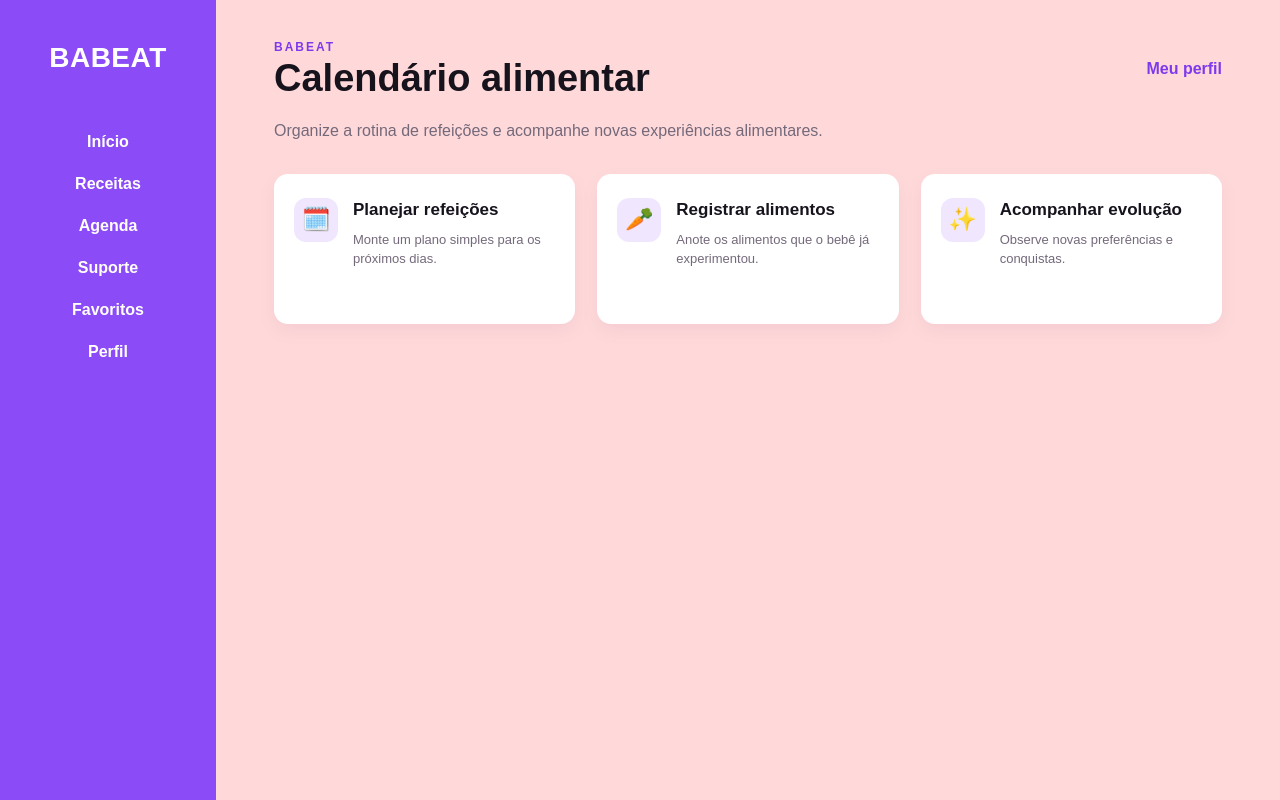
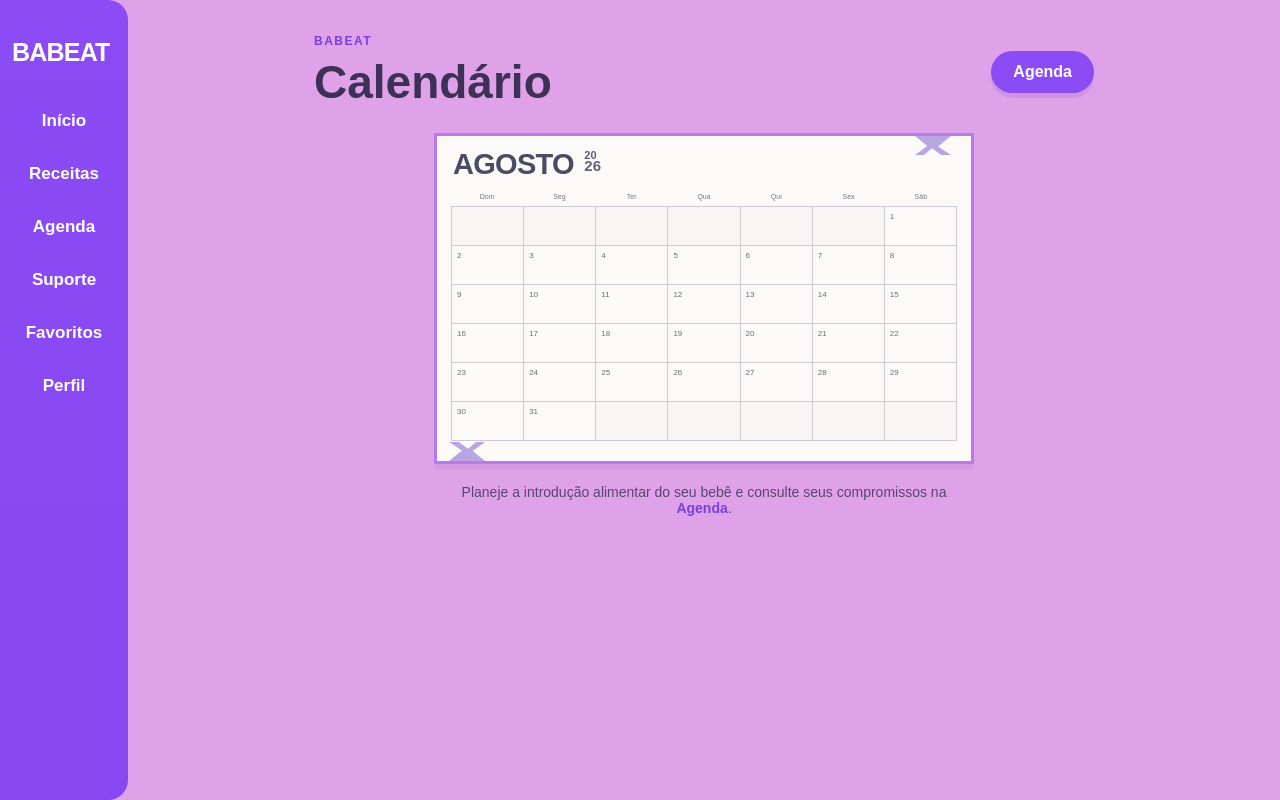
Before and after one commit to davidnrmg-wq/Babeat, a Django app: page /calendario/ in a window 1280 px wide. Run offline with Django 4.2, Linux system fonts and the light colour scheme.

Commit message:
Adiciona calendario visual e link para agenda

```diff
--- a/bebeat projeto/app/static/app/css/style.css
+++ b/bebeat projeto/app/static/app/css/style.css
@@ -1,304 +1,97 @@
-* {
-    margin: 0;
-    padding: 0;
-    box-sizing: border-box;
+:root {
+    --purple: #8b4bf5;
+    --purple-dark: #7841df;
+    --lilac: #dfa2e9;
+    --pink: #f8e7f4;
+    --turquoise: #3bd4d9;
+    --ink: #3e3158;
+    --white: #fff;
+    --line: #cfc9d2;
 }
 
-body {
-    font-family: Arial, sans-serif;
-    background: #fff;
-    color: #333;
+* { box-sizing: border-box; }
+body { margin: 0; color: var(--ink); font-family: Arial, Helvetica, sans-serif; background: var(--pink); }
+a { color: inherit; text-decoration: none; }
+button, input { font: inherit; }
+
+.app-shell { min-height: 100vh; display: flex; background: var(--lilac); }
+.sidebar { width: 128px; min-height: 100vh; padding: 34px 8px 24px; flex: 0 0 128px; background: linear-gradient(180deg, #8b4bf5, #8748ef); border-radius: 0 20px 20px 0; color: var(--white); }
+.sidebar-logo { display: block; margin: 4px 4px 35px; font-size: 25px; font-weight: 800; letter-spacing: -.8px; }
+.side-nav { display: flex; flex-direction: column; align-items: stretch; gap: 15px; }
+.side-nav a { padding: 9px 5px; border-radius: 22px; text-align: center; color: #fff; font-size: 17px; font-weight: 700; transition: .2s ease; }
+.side-nav a:hover, .side-nav a.active { background: var(--turquoise); color: #fff; }
+.app-content { width: 100%; min-width: 0; padding: 34px 5.7vw 48px; }
+
+.eyebrow { margin: 0 0 7px; color: var(--purple-dark); font-size: 12px; font-weight: 800; letter-spacing: 1.5px; }
+h1, h2, h3, p { margin-top: 0; }
+h1 { margin-bottom: 0; font-size: clamp(30px, 4vw, 48px); }
+.page-heading, .calendar-header { display: flex; align-items: flex-start; justify-content: space-between; gap: 24px; margin-bottom: 32px; }
+.profile-link { border-radius: 22px; padding: 11px 18px; background: var(--purple); color: #fff; font-weight: 700; }
+.theme-button, .agenda-button { display: inline-flex; align-items: center; justify-content: center; border: 0; border-radius: 24px; padding: 12px 22px; background: var(--purple); color: #fff; font-weight: 800; }
+
+.calendar-page { max-width: 780px; margin: 0 auto; }
+.calendar-header { align-items: center; margin-bottom: 24px; }
+.calendar-header h1 { font-size: clamp(32px, 4vw, 46px); }
+.agenda-button { min-width: 85px; background: var(--purple); box-shadow: 0 5px 0 rgba(100, 47, 191, .12); }
+.calendar-board { position: relative; max-width: 540px; margin: 20px auto 0; padding: 15px 14px 20px; background: #fbfaf8; border: 3px solid #b77be9; box-shadow: 0 5px 0 rgba(87, 55, 120, .08); }
+.calendar-month-row { display: flex; align-items: flex-start; justify-content: space-between; padding: 0 0 10px 2px; }
+.month-title { color: #4a4b65; font-size: 29px; line-height: .95; font-weight: 900; letter-spacing: -.7px; }
+.month-title span { display: inline-block; margin-left: 3px; color: #606078; font-size: 11px; line-height: .78; vertical-align: top; letter-spacing: 0; }
+.month-title strong { font-size: 15px; }
+.weekdays, .calendar-grid { display: grid; grid-template-columns: repeat(7, 1fr); }
+.weekdays { color: #78777d; font-size: 7px; text-align: center; text-transform: capitalize; }
+.weekdays span { padding: 4px 0 6px; }
+.calendar-grid { border-top: 1px solid var(--line); border-left: 1px solid var(--line); }
+.calendar-day { min-height: 39px; padding: 5px 5px; border-right: 1px solid var(--line); border-bottom: 1px solid var(--line); color: #6e6b73; font-size: 8px; }
+.calendar-day span { display: block; }
+.calendar-day.is-empty { background: #f7f6f4; }
+.month-decoration { position: absolute; width: 36px; height: 19px; background: #a990dd; opacity: .8; }
+.month-decoration-top { top: 0; right: 20px; clip-path: polygon(0 0, 100% 0, 64% 55%, 100% 100%, 73% 100%, 47% 64%, 25% 100%, 0 100%, 34% 53%); }
+.month-decoration-bottom { left: 12px; bottom: 0; transform: rotate(180deg); clip-path: polygon(0 0, 100% 0, 64% 55%, 100% 100%, 73% 100%, 47% 64%, 25% 100%, 0 100%, 34% 53%); }
+.calendar-hint { max-width: 540px; margin: 20px auto 0; color: #59466c; font-size: 14px; text-align: center; }
+.calendar-hint a { color: var(--purple-dark); font-weight: 800; }
+
+.section-page, .recipe-page, .dashboard-home { max-width: 1000px; margin: 0 auto; }
+.section-description { max-width: 680px; font-size: 17px; line-height: 1.6; }
+.section-grid, .shortcut-grid, .recipe-grid { display: grid; gap: 18px; grid-template-columns: repeat(auto-fit, minmax(220px, 1fr)); }
+.feature-card, .shortcut-card, .recipe-card { background: rgba(255,255,255,.72); border-radius: 18px; padding: 22px; box-shadow: 0 6px 16px rgba(83,51,111,.08); }
+.feature-card { display: flex; gap: 15px; align-items: flex-start; }
+.feature-icon { font-size: 28px; }
+.feature-card h2, .recipe-card h2 { margin-bottom: 8px; font-size: 20px; }
+.feature-card p, .recipe-card p { margin-bottom: 0; line-height: 1.5; }
+.shortcut-card { transition: transform .2s ease; }
+.shortcut-card:hover { transform: translateY(-3px); }
+.shortcut-card span { font-size: 28px; }
+.shortcut-card h3 { margin: 12px 0 5px; font-size: 20px; }
+.shortcut-card p { margin: 0; }
+.welcome-panel { display: flex; justify-content: space-between; align-items: center; gap: 25px; margin-bottom: 38px; padding: 30px; border-radius: 24px; background: rgba(255,255,255,.6); }
+.welcome-panel h1 { max-width: 600px; margin: 0 0 14px; }
+.welcome-panel p:not(.eyebrow) { line-height: 1.5; }
+.welcome-illustration { font-size: 74px; }
+.home-section-title { display: flex; justify-content: space-between; align-items: center; margin-bottom: 15px; }
+.home-section-title h2 { margin: 0; }
+.recipe-card { position: relative; overflow: hidden; padding: 0; }
+.recipe-card img { width: 100%; height: 180px; display: block; object-fit: cover; background: #e6d5eb; }
+.recipe-card-body { padding: 18px; }
+.favorite-button { border: 0; background: none; color: var(--purple); font-size: 28px; cursor: pointer; position: absolute; right: 12px; bottom: 11px; }
+
+.login-page { min-height: 100vh; display: grid; place-items: center; padding: 24px; background: var(--lilac); }
+.login-card { width: min(100%, 400px); padding: 38px; border-radius: 25px; background: rgba(255,255,255,.85); box-shadow: 0 12px 30px rgba(83,51,111,.12); }
+.login-brand { display: block; margin-bottom: 30px; color: var(--purple); font-size: 32px; font-weight: 900; text-align: center; }
+.login-card label { display: block; margin: 15px 0 7px; font-weight: 700; }
+.login-card input { width: 100%; padding: 13px; border: 2px solid #e0d6e8; border-radius: 12px; background: #fff; }
+.forgot-password { display: block; margin: 13px 0 22px; color: var(--purple-dark); font-size: 13px; }
+.login-card button { width: 100%; padding: 14px; border: 0; border-radius: 22px; background: var(--turquoise); color: #fff; font-weight: 900; cursor: pointer; }
+
+@media (max-width: 650px) {
+    .app-shell { display: block; }
+    .sidebar { width: 100%; min-height: auto; padding: 16px 14px 12px; border-radius: 0 0 20px 20px; }
+    .sidebar-logo { display: inline-block; margin: 0 0 12px; }
+    .side-nav { flex-direction: row; flex-wrap: wrap; gap: 5px; }
+    .side-nav a { padding: 7px 10px; font-size: 13px; }
+    .app-content { padding: 25px 18px 40px; }
+    .welcome-panel { align-items: flex-start; padding: 22px; }
+    .welcome-illustration { display: none; }
+    .calendar-board { padding-left: 7px; padding-right: 7px; }
+    .calendar-day { min-height: 35px; padding: 4px 3px; }
 }
-
-
-/* NAVBAR */
-
-.navbar {
-    width: 100%;
-    min-height: 75px;
-
-    display: flex;
-    align-items: center;
-    justify-content: space-between;
-
-    padding: 15px 7%;
-
-    background: #fff;
-
-    border-bottom: 1px solid #eee;
-}
-
-.logo {
-    font-size: 24px;
-    font-weight: bold;
-}
-
-.navbar nav {
-    display: flex;
-    gap: 25px;
-}
-
-.navbar a {
-    text-decoration: none;
-    color: #333;
-    font-weight: 500;
-}
-
-.navbar a:hover {
-    opacity: 0.7;
-}
-
-
-/* HERO */
-
-.hero {
-    min-height: 550px;
-
-    display: flex;
-    align-items: center;
-    justify-content: space-between;
-
-    padding: 70px 10%;
-}
-
-.hero-text {
-    max-width: 600px;
-}
-
-.hero-text h1 {
-    font-size: 48px;
-    line-height: 1.15;
-
-    margin-bottom: 25px;
-}
-
-.hero-text p {
-    font-size: 18px;
-    line-height: 1.7;
-
-    margin-bottom: 30px;
-}
-
-.botoes {
-    display: flex;
-    gap: 15px;
-}
-
-.btn {
-    display: inline-block;
-
-    padding: 14px 25px;
-
-    border-radius: 8px;
-
-    text-decoration: none;
-}
-
-.principal {
-    background: #333;
-    color: white;
-}
-
-.secundario {
-    border: 1px solid #333;
-    color: #333;
-}
-
-
-/* IMAGEM */
-
-.hero-image {
-    width: 350px;
-    height: 350px;
-
-    border-radius: 50%;
-
-    display: flex;
-    align-items: center;
-    justify-content: center;
-}
-
-.icone-bebe {
-    font-size: 130px;
-}
-
-
-/* RECURSOS */
-
-.recursos {
-    padding: 70px 10%;
-    text-align: center;
-}
-
-.recursos h2 {
-    font-size: 32px;
-    margin-bottom: 40px;
-}
-
-.cards {
-    display: grid;
-
-    grid-template-columns:
-        repeat(4, 1fr);
-
-    gap: 25px;
-}
-
-.card {
-    padding: 30px 20px;
-
-    border: 1px solid #eee;
-
-    border-radius: 12px;
-
-    transition: transform 0.2s;
-}
-
-.card:hover {
-    transform: translateY(-5px);
-}
-
-.card span {
-    font-size: 40px;
-}
-
-.card h3 {
-    margin: 15px 0;
-}
-
-.card p {
-    line-height: 1.5;
-}
-
-
-/* FOOTER */
-
-footer {
-    text-align: center;
-
-    padding: 30px;
-
-    border-top: 1px solid #eee;
-
-    margin-top: 50px;
-}
-
-
-/* RESPONSIVIDADE */
-
-@media (max-width: 900px) {
-
-    .navbar {
-        flex-direction: column;
-        gap: 20px;
-    }
-
-    .navbar nav {
-        flex-wrap: wrap;
-        justify-content: center;
-    }
-
-    .hero {
-        flex-direction: column;
-        text-align: center;
-        gap: 50px;
-    }
-
-    .botoes {
-        justify-content: center;
-    }
-
-    .cards {
-        grid-template-columns:
-            repeat(2, 1fr);
-    }
-
-}
-
-
-@media (max-width: 600px) {
-
-    .hero-text h1 {
-        font-size: 36px;
-    }
-
-    .cards {
-        grid-template-columns: 1fr;
-    }
-
-}
-.card {
-    display: block;
-    color: inherit;
-    text-decoration: none;
-}
-
-.page-content {
-    min-height: 500px;
-}
-
-.page-content > p {
-    max-width: 680px;
-    margin: 0 auto 35px;
-    line-height: 1.6;
-}
-
-/* Interface visual Babeat baseada nas referencias */
-:root { --pink-bg:#ffd9d9; --purple:#8b4bf6; --purple-dark:#7c3aed; --cyan:#4ed6df; --text:#17131d; }
-.app-shell { min-height:100vh; display:flex; background:var(--pink-bg); color:var(--text); }
-.sidebar { width:216px; min-height:100vh; flex:0 0 216px; padding:42px 24px; background:var(--purple); color:white; }
-.sidebar-logo { display:block; margin-bottom:52px; color:white; font-size:28px; font-weight:800; letter-spacing:.5px; text-align:center; text-decoration:none; }
-.side-nav { display:flex; flex-direction:column; align-items:stretch; gap:10px; }
-.side-nav a { padding:7px 10px; border-radius:5px; color:white; font-size:16px; font-weight:700; text-align:center; text-decoration:none; transition:background .2s,transform .2s; }
-.side-nav a:hover,.side-nav a.active { background:var(--cyan); transform:translateX(2px); }
-.app-content { flex:1; min-width:0; }
-.recipe-page { max-width:1040px; margin:0 auto; padding:40px 46px 70px; }
-.page-heading { display:flex; align-items:center; justify-content:space-between; margin-bottom:36px; }
-.eyebrow { margin-bottom:5px; color:var(--purple-dark); font-size:12px; font-weight:800; letter-spacing:2px; }
-.page-heading h1 { font-size:38px; line-height:1; }
-.profile-link { color:var(--purple-dark); font-weight:700; text-decoration:none; }
-.recipe-grid { display:grid; grid-template-columns:repeat(3,minmax(150px,1fr)); gap:26px 44px; }
-.recipe-card { overflow:hidden; background:white; box-shadow:0 8px 18px rgba(108,58,145,.08); transition:transform .2s,box-shadow .2s; }
-.recipe-card:hover { transform:translateY(-4px); box-shadow:0 12px 24px rgba(108,58,145,.16); }
-.recipe-card img { display:block; width:100%; height:142px; object-fit:cover; }
-.recipe-card-body { position:relative; min-height:58px; padding:9px 12px 12px; }
-.recipe-card h2 { margin-bottom:4px; font-size:17px; }
-.recipe-card p { color:#665d6d; font-size:12px; }
-.favorite-button { position:absolute; top:10px; right:10px; border:0; background:transparent; color:var(--purple-dark); cursor:pointer; font-size:24px; line-height:1; }
-.login-page { min-height:100vh; display:grid; place-items:center; background:var(--pink-bg); }
-.login-card { width:min(90vw,225px); min-height:368px; padding:30px 15px 28px; border-radius:24px; background:linear-gradient(160deg,#8c4cf5 0%,#8745ee 100%); box-shadow:0 14px 30px rgba(119,65,197,.15); }
-.login-brand { display:block; margin-bottom:34px; color:white; font-size:27px; font-weight:800; text-align:center; text-decoration:none; }
-.login-card form { display:flex; flex-direction:column; }
-.login-card label { margin:0 0 7px 15px; color:white; font-size:14px; font-weight:700; }
-.login-card input { width:100%; height:25px; margin-bottom:28px; padding:0 13px; border:0; border-radius:20px; outline:none; background:white; color:var(--text); }
-.login-card .forgot-password { align-self:flex-end; margin-top:-22px; color:white; font-size:8px; font-weight:700; text-decoration:none; }
-.login-card button { width:119px; height:30px; align-self:center; margin-top:61px; border:0; border-radius:3px; background:var(--cyan); color:white; cursor:pointer; font-size:14px; font-weight:800; }
-.login-card button:hover { filter:brightness(.95); }
-@media (max-width:720px) { .app-shell{display:block;} .sidebar{width:100%;min-height:auto;padding:22px 18px 16px;} .sidebar-logo{margin-bottom:18px;} .side-nav{flex-direction:row;flex-wrap:wrap;justify-content:center;gap:5px;} .side-nav a{padding:7px 12px;font-size:14px;} .recipe-page{padding:30px 20px 50px;} .page-heading{margin-bottom:24px;} .page-heading h1{font-size:30px;} .recipe-grid{grid-template-columns:repeat(2,minmax(0,1fr));gap:20px 16px;} }
-@media (max-width:420px) { .recipe-grid{grid-template-columns:1fr;} .recipe-card img{height:180px;} }
-
-/* Componentes compartilhados das páginas temáticas */
-.dashboard-home,.section-page { max-width:1040px; margin:0 auto; padding:40px 46px 70px; }
-.welcome-panel { display:flex; align-items:center; justify-content:space-between; min-height:255px; margin-bottom:38px; padding:35px 42px; border-radius:22px; background:linear-gradient(135deg,#8b4bf6,#a263f7); color:white; box-shadow:0 12px 24px rgba(108,58,145,.14); }
-.welcome-panel h1 { max-width:560px; margin:8px 0 14px; font-size:37px; line-height:1.08; }
-.welcome-panel p:not(.eyebrow) { max-width:490px; margin-bottom:23px; color:#f8efff; line-height:1.5; }
-.welcome-illustration { display:grid; width:155px; height:155px; place-items:center; border-radius:50%; background:rgba(255,255,255,.18); font-size:74px; }
-.theme-button { display:inline-block; padding:12px 23px; border-radius:6px; background:var(--cyan); color:white; font-weight:800; text-decoration:none; }
-.home-section-title { display:flex; align-items:baseline; justify-content:space-between; margin-bottom:18px; }
-.home-section-title h2 { color:var(--text); font-size:24px; }
-.home-section-title span { color:#74697b; font-size:13px; }
-.shortcut-grid { display:grid; grid-template-columns:repeat(4,1fr); gap:18px; }
-.shortcut-card { padding:22px 17px; border-radius:13px; background:white; color:var(--text); box-shadow:0 7px 17px rgba(108,58,145,.07); text-decoration:none; transition:transform .2s,box-shadow .2s; }
-.shortcut-card:hover { transform:translateY(-4px); box-shadow:0 12px 22px rgba(108,58,145,.14); }
-.shortcut-card span { display:block; margin-bottom:13px; font-size:31px; }
-.shortcut-card h3 { margin-bottom:7px; font-size:17px; }
-.shortcut-card p { color:#74697b; font-size:12px; line-height:1.45; }
-.section-description { max-width:650px; margin:-15px 0 30px; color:#74697b; line-height:1.6; }
-.section-grid { display:grid; grid-template-columns:repeat(3,1fr); gap:22px; }
-.feature-card { display:flex; gap:15px; min-height:150px; padding:24px 20px; border-radius:14px; background:white; box-shadow:0 7px 17px rgba(108,58,145,.07); }
-.feature-icon { display:grid; width:44px; height:44px; flex:0 0 44px; place-items:center; border-radius:12px; background:#f0e7ff; font-size:23px; }
-.feature-card h2 { margin:2px 0 10px; font-size:17px; }
-.feature-card p { color:#74697b; font-size:13px; line-height:1.5; }
-@media (max-width:900px) { .shortcut-grid{grid-template-columns:repeat(2,1fr);} .section-grid{grid-template-columns:1fr 1fr;} }
-@media (max-width:720px) { .dashboard-home,.section-page{padding:30px 20px 50px;} .welcome-panel{align-items:flex-start;gap:18px;padding:27px 24px;} .welcome-panel h1{font-size:29px;} .welcome-illustration{width:95px;height:95px;flex:0 0 95px;font-size:44px;} .section-grid{grid-template-columns:1fr;} }
-@media (max-width:480px) { .home-section-title span{display:none;} .shortcut-grid{grid-template-columns:1fr 1fr;gap:12px;} .shortcut-card{padding:17px 13px;} }
--- a/bebeat projeto/app/static/app/js/script.js
+++ b/bebeat projeto/app/static/app/js/script.js
@@ -1 +1,9 @@
-console.log("BABEAT iniciado com sucesso!")
+document.addEventListener('DOMContentLoaded', () => {
+  document.querySelectorAll('.favorite-button').forEach((button) => {
+    button.addEventListener('click', () => {
+      const isFavorite = button.textContent.trim() === '♥';
+      button.textContent = isFavorite ? '♡' : '♥';
+      button.setAttribute('aria-pressed', String(!isFavorite));
+    });
+  });
+});
--- /dev/null
+++ b/bebeat projeto/app/templates/app/calendar.html
@@ -0,0 +1,34 @@
+{% extends 'app/dashboard_base.html' %}
+
+{% block title %}Calendário — BABEAT{% endblock %}
+
+{% block content %}
+<section class="calendar-page">
+    <header class="calendar-header">
+        <div>
+            <p class="eyebrow">BABEAT</p>
+            <h1>Calendário</h1>
+        </div>
+        <a class="agenda-button" href="{% url 'agenda' %}">Agenda</a>
+    </header>
+
+    <div class="calendar-board" aria-label="Calendário de agosto de 2026">
+        <div class="calendar-month-row">
+            <div class="month-title">AGOSTO <span>20<br><strong>26</strong></span></div>
+            <span class="month-decoration month-decoration-top" aria-hidden="true"></span>
+        </div>
+        <div class="weekdays" aria-hidden="true">
+            {% for day in weekdays %}<span>{{ day }}</span>{% endfor %}
+        </div>
+        <div class="calendar-grid">
+            {% for week in weeks %}
+                {% for day in week %}
+                    <div class="calendar-day{% if day == 0 %} is-empty{% endif %}">{% if day %}<span>{{ day }}</span>{% endif %}</div>
+                {% endfor %}
+            {% endfor %}
+        </div>
+        <span class="month-decoration month-decoration-bottom" aria-hidden="true"></span>
+    </div>
+    <p class="calendar-hint">Planeje a introdução alimentar do seu bebê e consulte seus compromissos na <a href="{% url 'agenda' %}">Agenda</a>.</p>
+</section>
+{% endblock %}
--- a/bebeat projeto/app/views.py
+++ b/bebeat projeto/app/views.py
@@ -1,3 +1,5 @@
+import calendar
+
 from django.shortcuts import render
 
 
@@ -28,14 +30,11 @@ def favoritos(request):
 
 
 def calendario(request):
-    return render(request, 'app/section_page.html', {
-        'title': 'Calendário', 'heading': 'Calendário alimentar', 'active_page': 'calendario',
-        'description': 'Organize a rotina de refeições e acompanhe novas experiências alimentares.',
-        'items': [
-            {'icon': '🗓️', 'title': 'Planejar refeições', 'description': 'Monte um plano simples para os próximos dias.'},
-            {'icon': '🥕', 'title': 'Registrar alimentos', 'description': 'Anote os alimentos que o bebê já experimentou.'},
-            {'icon': '✨', 'title': 'Acompanhar evolução', 'description': 'Observe novas preferências e conquistas.'},
-        ],
+    month_calendar = calendar.Calendar(firstweekday=6).monthdayscalendar(2026, 8)
+    return render(request, 'app/calendar.html', {
+        'active_page': 'calendario',
+        'weekdays': ('Dom', 'Seg', 'Ter', 'Qua', 'Qui', 'Sex', 'Sáb'),
+        'weeks': month_calendar,
     })
 
 
--- a/bebeat projeto/config/settings.py
+++ b/bebeat projeto/config/settings.py
@@ -4,7 +4,7 @@ BASE_DIR = Path(__file__).resolve().parent.parent
 
 SECRET_KEY = 'babeat-development-key-change-in-production'
 DEBUG = True
-ALLOWED_HOSTS = []
+ALLOWED_HOSTS = ['localhost', '127.0.0.1', 'testserver']
 
 INSTALLED_APPS = [
     'django.contrib.admin',
```
